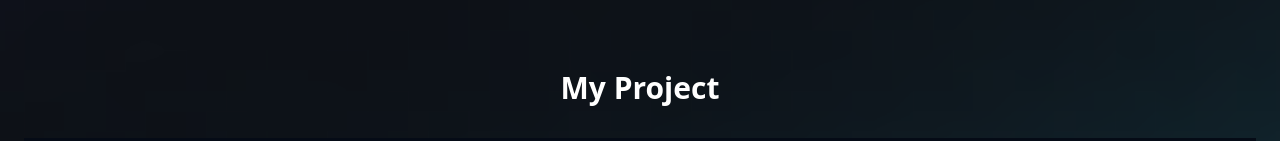
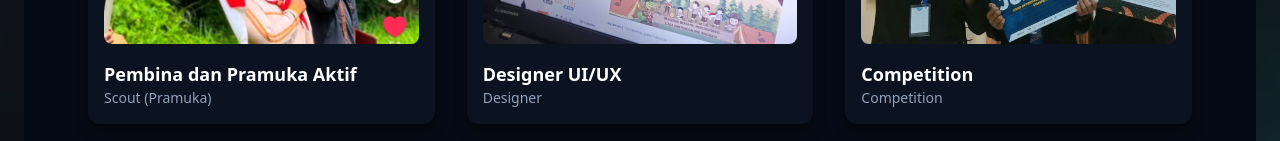
Before and after one commit to SeinalArifin149/My-Portofolio, a React (Vite) app: page / in a window 1280 px wide. Shown: the part 2929-3070 px from the top of the page. Built offline with nearby package versions, Linux system fonts and the light colour scheme.

Commit message:
move project

```diff
--- a/src/App.tsx
+++ b/src/App.tsx
@@ -11,8 +11,8 @@ function App() {
     <Main>
       <Home />
       <Portofolio />
+      <Project />
       <Activity />
-      <Project />
 
       <Contact />
     </Main>
```
